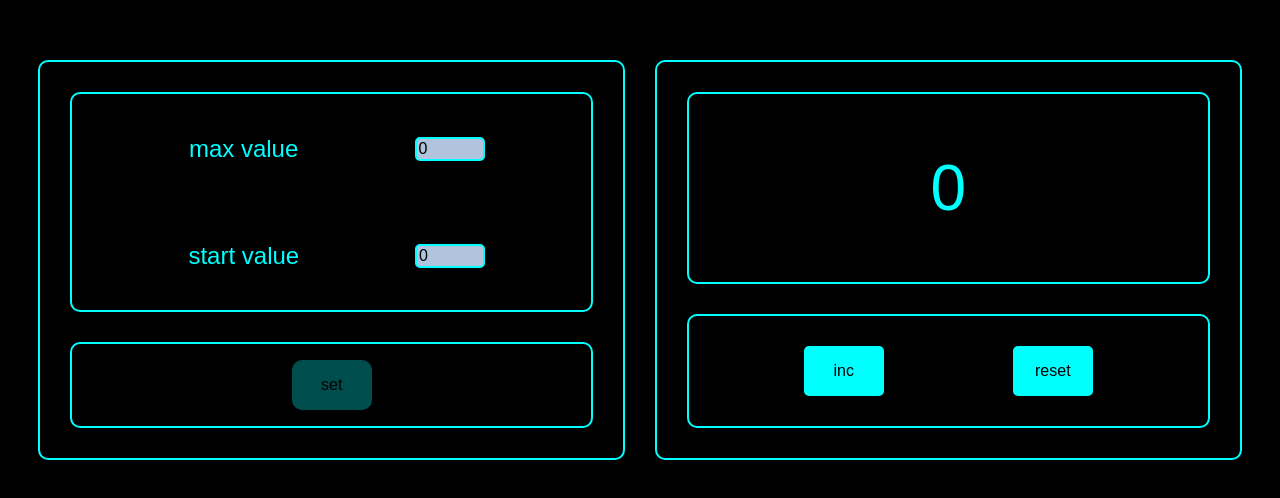
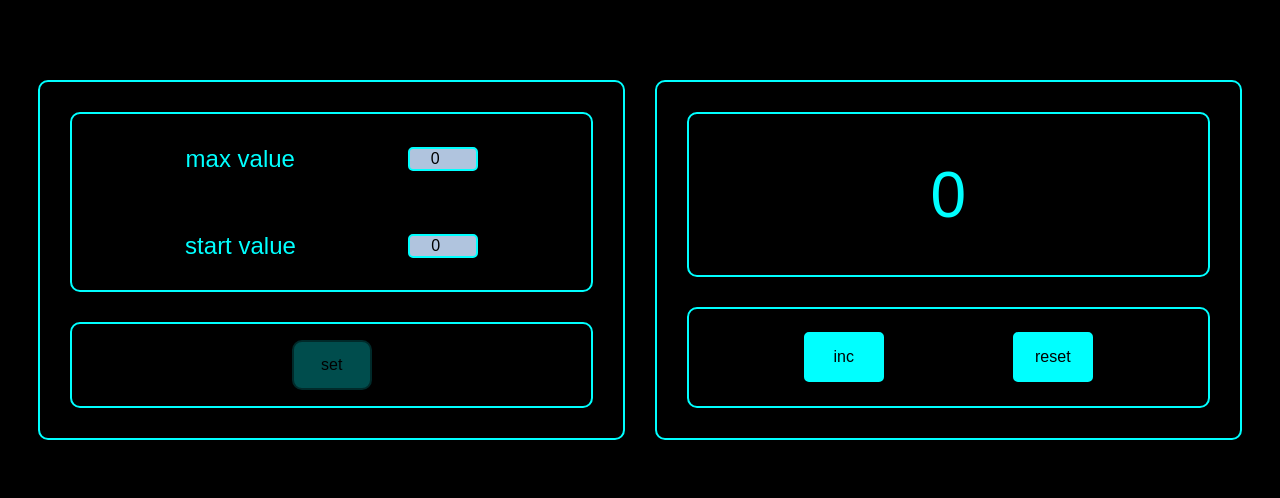
Before and after one commit to KristinaFinck/Microtask-counter, a React (Create React App) app: page / in a window 1280 px wide. Shown: the part 140-638 px from the top of the page. Built offline with nearby package versions, Linux system fonts and the light colour scheme.

Commit message:
changing the color of the display to red under certain conditions + Inserted all text into a new StyledSpan component

```diff
--- a/src/App.tsx
+++ b/src/App.tsx
@@ -6,7 +6,7 @@ import {ThemeProvider} from 'styled-components';
 import {
     GlobalStyle,
     Container,
-    StyledInput, Values
+    StyledInput, StyledSpan
 } from './styles/Styles';
 import {theme} from "./styles/theme";
 
@@ -119,7 +119,7 @@ function App() {
 
                             border='none'
                         >
-                            <Values> max value</Values>
+                            <StyledSpan> max value</StyledSpan>
                             <StyledInput
                                 type='number'
                                 value={maxValue}
@@ -132,7 +132,7 @@ function App() {
                             width='100%'
                             border='none'
                         >
-                            <Values> start value</Values>
+                            <StyledSpan> start value</StyledSpan>
                             <StyledInput
                                 type='number'
                                 value={startValue}
@@ -153,7 +153,7 @@ function App() {
                             disabled={isSetButtonDisabled}
                             backgroundColor='secondary'
                             color='primary'
-                            width='100px'
+                            width='80px'
                             height='50px'
                             justifyContent='center'
                             alignItems='center'
@@ -173,14 +173,25 @@ function App() {
 
                     {/*Tableau container*/}
                     <Container
-                        flex='2'
-                        fontSize=' 4em'
-                        width='100%'
-
-                    >
-                        {settingMessage || errorMessage
-                            ||
-                            <span>{currentValue}</span>}
+                            flex='2'
+                            width='100%'
+                            >
+                        {settingMessage ? (
+                            <StyledSpan color={theme.colors.secondary}>
+                                {settingMessage}
+                            </StyledSpan>
+                        ) : errorMessage ? (
+                            <StyledSpan color={theme.colors.errorColor}>
+                                {errorMessage}
+                            </StyledSpan>
+                        ) : (
+                            <StyledSpan
+                                fontSize="4em"
+                                color={currentValue === maxValue && currentValue > 0 ? theme.colors.errorColor : theme.colors.secondary}
+                            >
+                                {currentValue}
+                            </StyledSpan>
+                        )}
 
                     </Container>
                     {/*Inc-Reset buttons container*/}
--- a/src/button/Button.tsx
+++ b/src/button/Button.tsx
@@ -42,7 +42,7 @@ export const StyledButton = styled.button<ButtonPropsType>`
   &:disabled {
     opacity: 0.3;
     cursor: not-allowed;
-    border: none;
+    border: 2px solid darkcyan;
     border-radius: inherit;
     width: 80px;
     height: 50px;
--- a/src/styles/Styles.tsx
+++ b/src/styles/Styles.tsx
@@ -70,6 +70,7 @@ type InputProps = {
     border?: string
     borderRadius?: string
     theme?: ThemeType
+    textAlign?: string;
 }
 export const StyledInput = styled.input<InputProps>`
   background-color: ${({hasError}) => (hasError ? 'lightcoral' : 'lightsteelblue')};
@@ -78,16 +79,31 @@ export const StyledInput = styled.input<InputProps>`
   width: ${({width}) => width || '70px'};
   border: 2px solid ${({hasError}) => (hasError ? theme.colors.errorColor : theme.colors.secondary)};
   border-radius: 5px;
+  text-align: center;
 
   &:focus {
     outline: none; /* Убираем фокус */
   }
 `
-export const Values = styled.span`
-  color: ${({theme}) => theme.colors.secondary};
-  margin: 10px;
-  font-size: 1.5em;
-  white-space: nowrap; /* Предотвращаем перенос текста */
-  display: flex;
-  align-items: center; /* Выровнять текст по центру по вертикали */
+
+
+type SpanType = {
+    fontSize?: string
+    color?: string
+    hasError? : boolean
+    theme?: ThemeType
+    display?: string
+    alignItems?: string
+    justifyContent?: string
+    whiteSpace?: string
+
+}
+export const StyledSpan = styled.span<SpanType>`
+ color: ${({hasError, theme, color}) => (hasError ? theme.colors.errorColor :  color || theme.colors.secondary) };
+font-size: ${({fontSize}) => fontSize || '1.5em'};
+  display: inline-flex;
+  align-items: center;
+  justify-content: center;
+  white-space: nowrap;
+
 `
```
